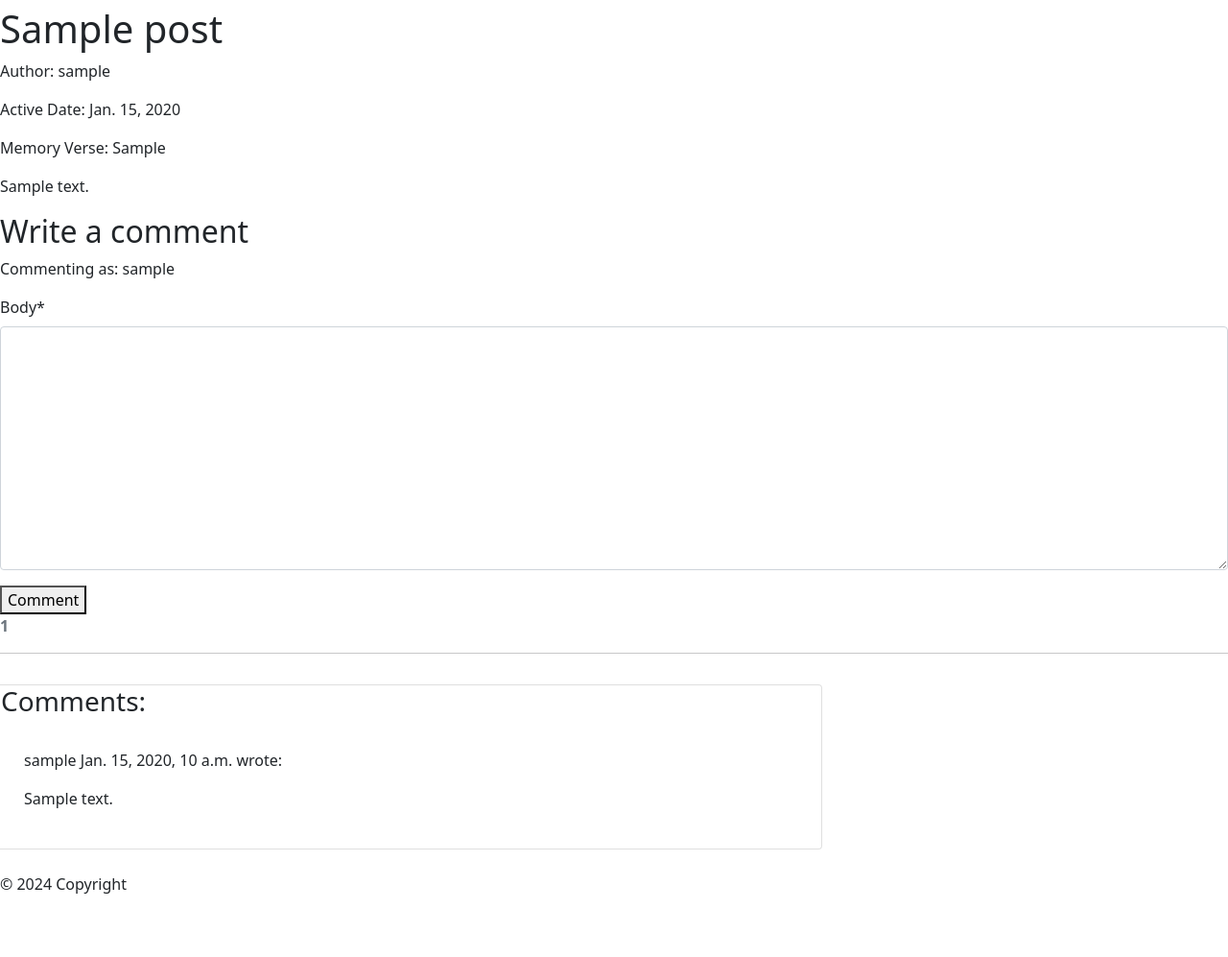
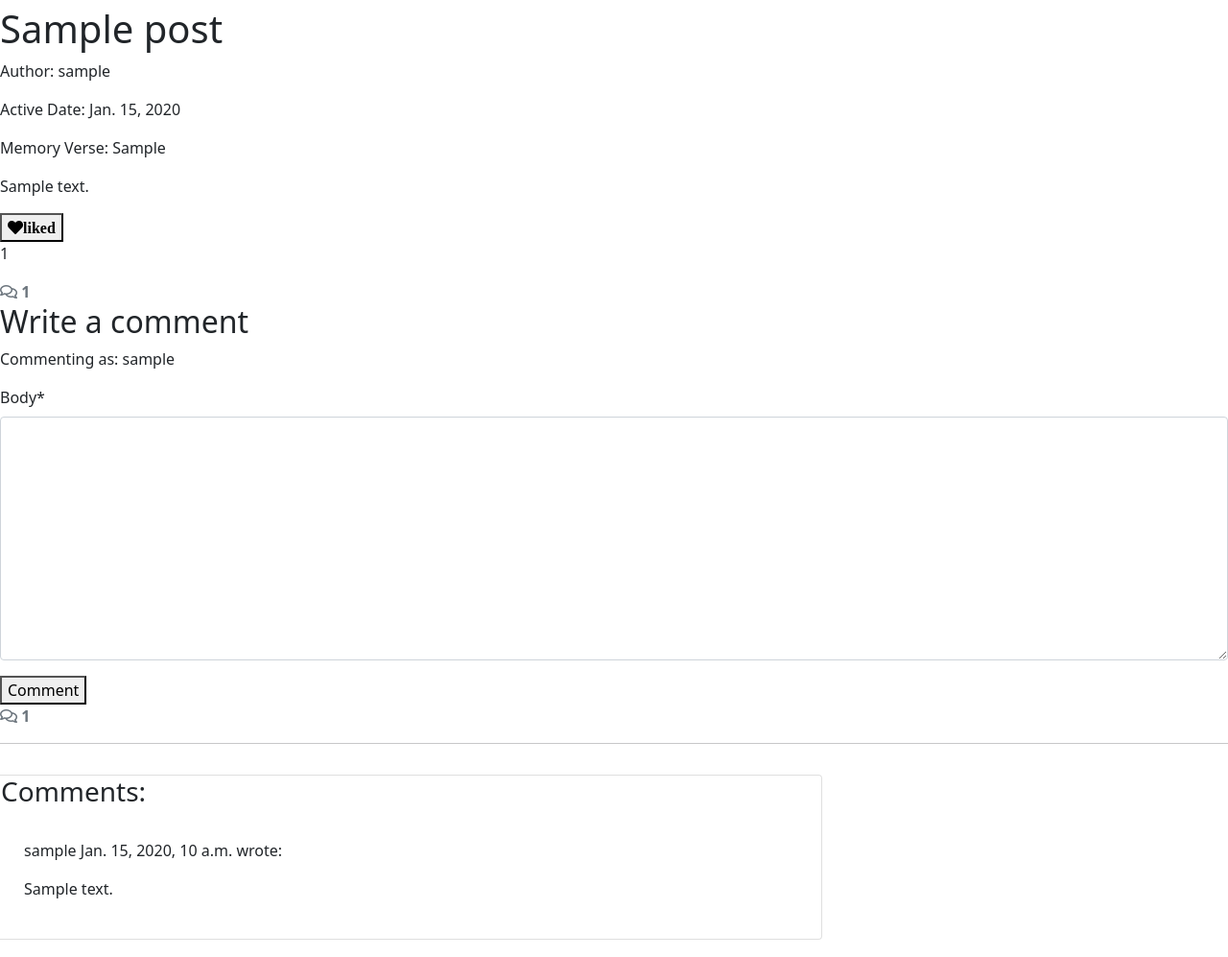
Before and after one commit to dcsndevs/daily-devotional, a Django app: a page that uses templates/base.html in a window 1280 px wide. Shown: the part 50-1047 px from the top of the page at 96% size. Before the commit the page ends 981 px from the top, so only its background shows below. Run offline with Django 4.2, Linux system fonts and the light colour scheme; a user stored in the database is signed in; tables that the repository leaves empty hold one stand-in row (values such as "Sample post"); some libraries are stand-ins or nearby versions.

Commit message:
Add like feature on posts

```diff
--- a/devotional/models.py
+++ b/devotional/models.py
@@ -27,6 +27,9 @@ class Post(models.Model):
     def __str__(self):
         return f"{self.active_date} | {self.title}"
 
+    def number_of_likes(self):
+        return self.likes.count()
+
 
 class Comment(models.Model):
     post = models.ForeignKey(Post, on_delete=models.CASCADE, related_name="comments")
--- a/devotional/templates/devotional/post_detail.html
+++ b/devotional/templates/devotional/post_detail.html
@@ -12,7 +12,36 @@
     <p>Active Date: {{ post.active_date }}</p>
     <p>Memory Verse: {{ post.memory_verse }}</p>
     <p>{{ post.content }}</p>
-    <!-- Add more fields as needed -->
+    <p>
+        {% if user.is_authenticated %}
+        <form action="{% url 'post_like' post.slug %}" method="POST">
+            {% csrf_token %}
+            {% if liked %}
+
+            <button type="submit" name="devotionalpost_id" value="{{post.slug}}">
+                <i class="fas fa-heart">like it!</i>
+            </button>
+
+            {% else %}
+            <button type="submit" name="devotionalpost_id" value="{{post.slug}}">
+                <i class="fas fa-heart">liked</i>
+            </button>
+
+            {% endif %}
+        </form>
+        {% else %}
+        <span><i class="far fa-heart">Cannot-Like</i></span>
+        {% endif %}
+        <span>{{ post.number_of_likes }}</span>
+    </p>
+    <div class="col-1">
+        {% with comments.count as total_comments %}
+        <strong class="text-secondary"><i class="far fa-comments"></i>
+            {{ total_comments }}
+        </strong>
+
+        {% endwith %}
+    </div>
 
     <div>
         <h2>Write a comment</h2>
--- a/devotional/urls.py
+++ b/devotional/urls.py
@@ -7,4 +7,5 @@ urlpatterns = [
     # path('', views.post_list, name='post_list'),
     path('<slug:slug>/', views.post_detail, name='post_detail'),
     path('', current_date_devotional, name='daily'),  # Add this line for the PostDetailView
+    path('like/<slug:slug>', views.PostLike.as_view(), name='post_like'),
 ]
--- a/devotional/views.py
+++ b/devotional/views.py
@@ -1,7 +1,8 @@
-from django.shortcuts import render, get_object_or_404
+from django.shortcuts import render, get_object_or_404, reverse
 from django.utils import timezone
-from django.views import generic
+from django.views import generic, View
 from django.views.generic import DetailView
+from django.http import HttpResponseRedirect
 from django.utils import timezone
 from django.contrib import messages
 from .models import Post
@@ -56,3 +57,27 @@ def current_date_devotional(request):
                                 'comment_form': CommentForm()
                             },
         )
+
+
+# class PostLike(View):
+
+#     def post(self, request, slug):
+#         post = get_object_or_404(Post, slug=slug)
+
+#         if post.likes.filter(id=request.user.id).exists():
+#             post.likes.remove(request.user)
+#         else:
+#             post.likes.add(request.user)
+
+#         return HttpResponseRedirect(reverse('post_detail', args=[slug]))
+
+class PostLike(View):
+
+    def post(self, request, slug, *args, **kwargs):
+        post = get_object_or_404(Post, slug=slug)
+        if post.likes.filter(id=request.user.id).exists():
+            post.likes.remove(request.user)
+        else:
+            post.likes.add(request.user)
+
+        return HttpResponseRedirect(reverse('post_detail', args=[slug]))
--- a/templates/base.html
+++ b/templates/base.html
@@ -3,6 +3,7 @@
 <head>
     <meta charset="UTF-8">
     <meta name="viewport" content="width=device-width, initial-scale=1.0">
+    <link rel="stylesheet" href="https://cdnjs.cloudflare.com/ajax/libs/font-awesome/5.15.3/css/all.min.css">
     <link href="https://cdn.jsdelivr.net/npm/bootstrap@5.0.1/dist/css/bootstrap.min.css" rel="stylesheet"
         integrity="sha384-+0n0xVW2eSR5OomGNYDnhzAbDsOXxcvSN1TPprVMTNDbiYZCxYbOOl7+AMvyTG2x" crossorigin="anonymous">
     <script src="https://cdn.jsdelivr.net/npm/bootstrap@5.0.1/dist/js/bootstrap.bundle.min.js"
@@ -24,7 +25,7 @@
             fade show" id="msg" role="alert">
             {{ message | safe }}
             <button type="button" class="btn-close"
-                data-bs-dismiss="alert" aria-label="Close">close</button>
+                data-bs-dismiss="alert" aria-label="Close">X</button>
             </div>
             {% endfor %}
         </div>
```
